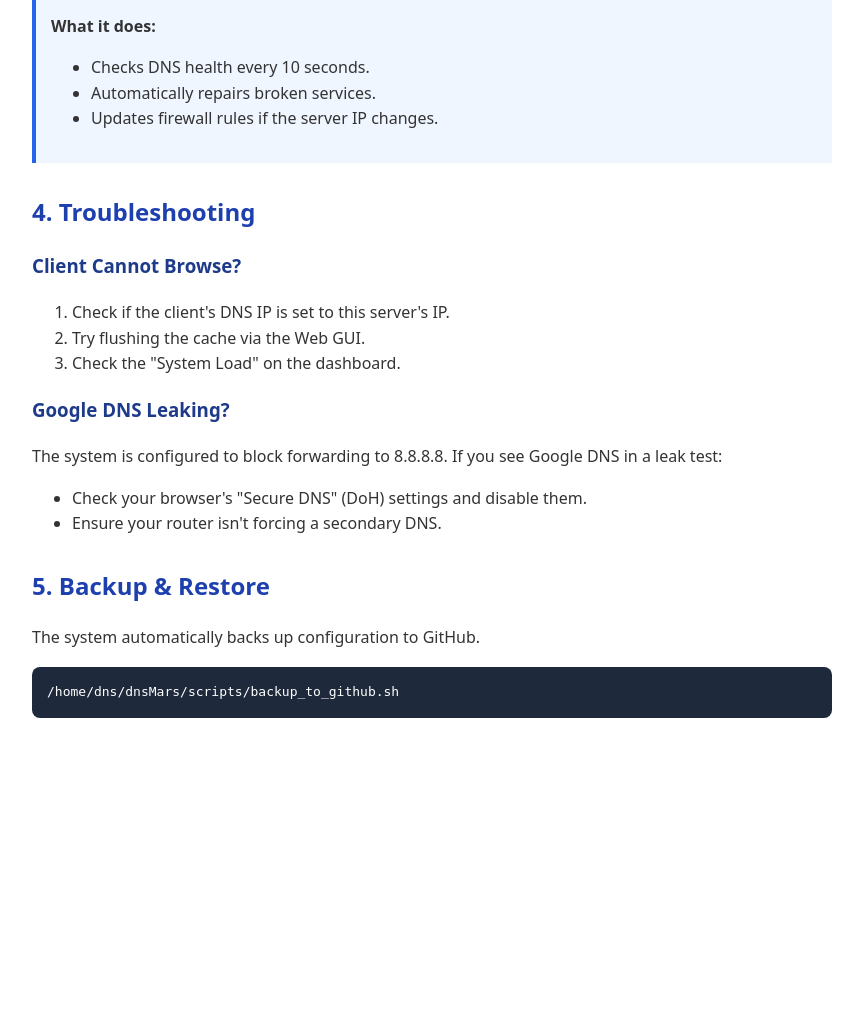
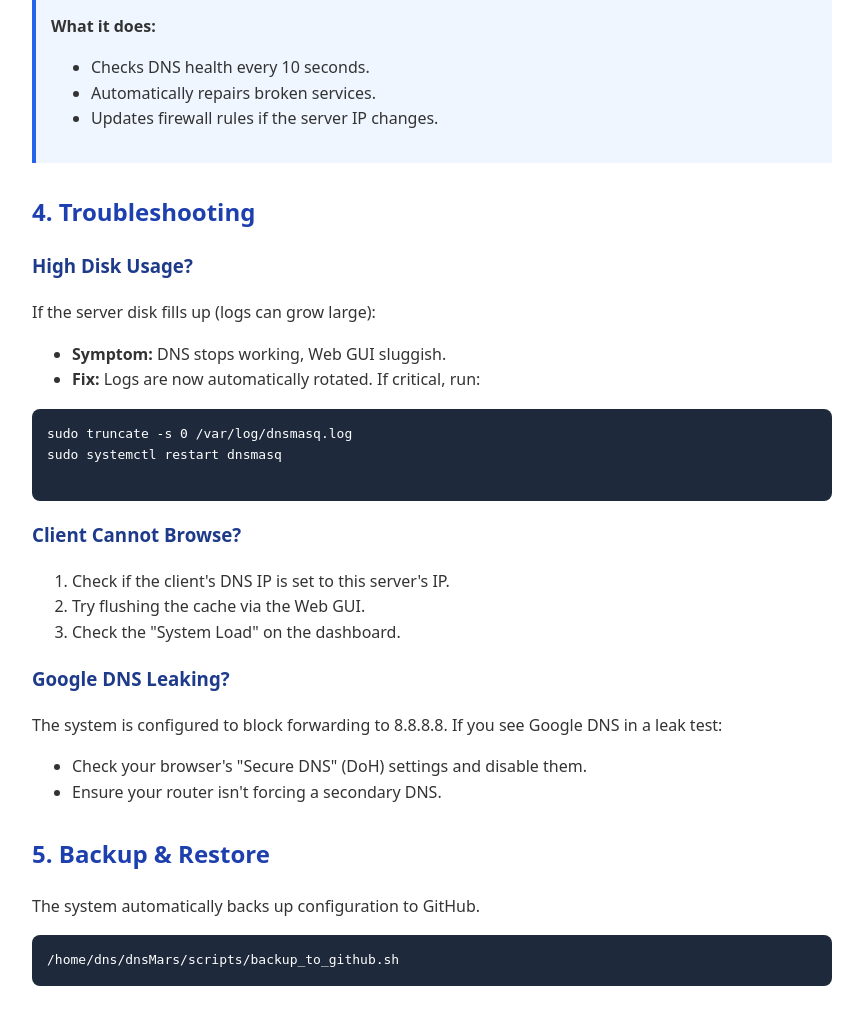
Before and after one commit to solinos-utab/dnsMars, a Flask app: template src/web_gui/templates/manual.html in a window 1280 px wide. Shown: the part 854-1873 px from the top of the page, without its empty margins (208-1071 px from the left). Before the commit the page ends 1572 px from the top, so only its background shows below. Run offline with Flask 3, Linux system fonts and the light colour scheme; the template is opened without the code that fills it, so the values that code supplies are empty.

Commit message:
Add auto-installer and update docs/troubleshooting

```diff
--- a/src/web_gui/templates/manual.html
+++ b/src/web_gui/templates/manual.html
@@ -52,6 +52,17 @@
 
     <h2>4. Troubleshooting</h2>
 
+    <h3>High Disk Usage?</h3>
+    <p>If the server disk fills up (logs can grow large):</p>
+    <ul>
+        <li><strong>Symptom:</strong> DNS stops working, Web GUI sluggish.</li>
+        <li><strong>Fix:</strong> Logs are now automatically rotated. If critical, run:</li>
+    </ul>
+    <pre>
+sudo truncate -s 0 /var/log/dnsmasq.log
+sudo systemctl restart dnsmasq
+    </pre>
+
     <h3>Client Cannot Browse?</h3>
     <ol>
         <li>Check if the client's DNS IP is set to this server's IP.</li>
```
Also changed, not shown: README.md, 1 other file.
